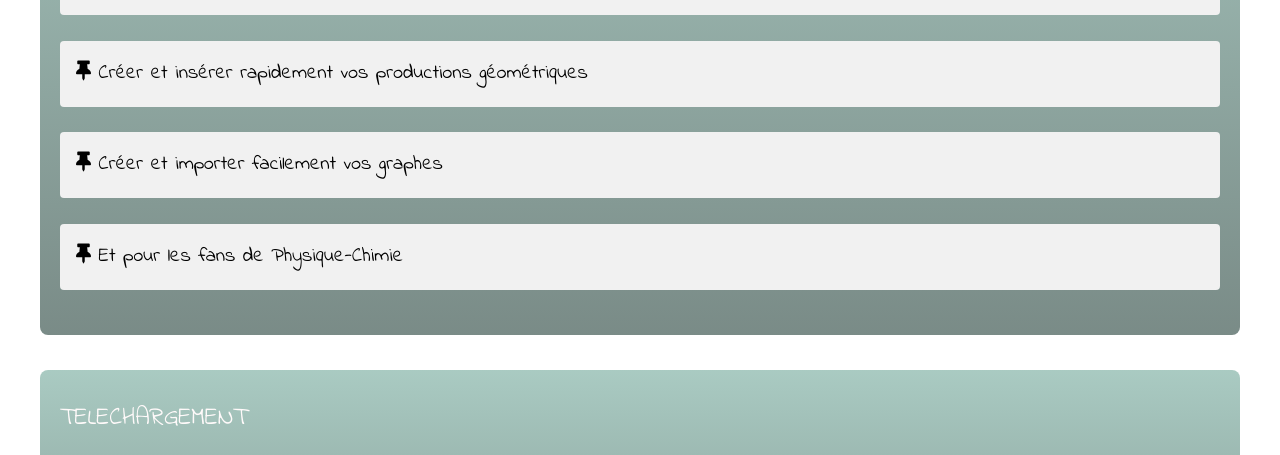
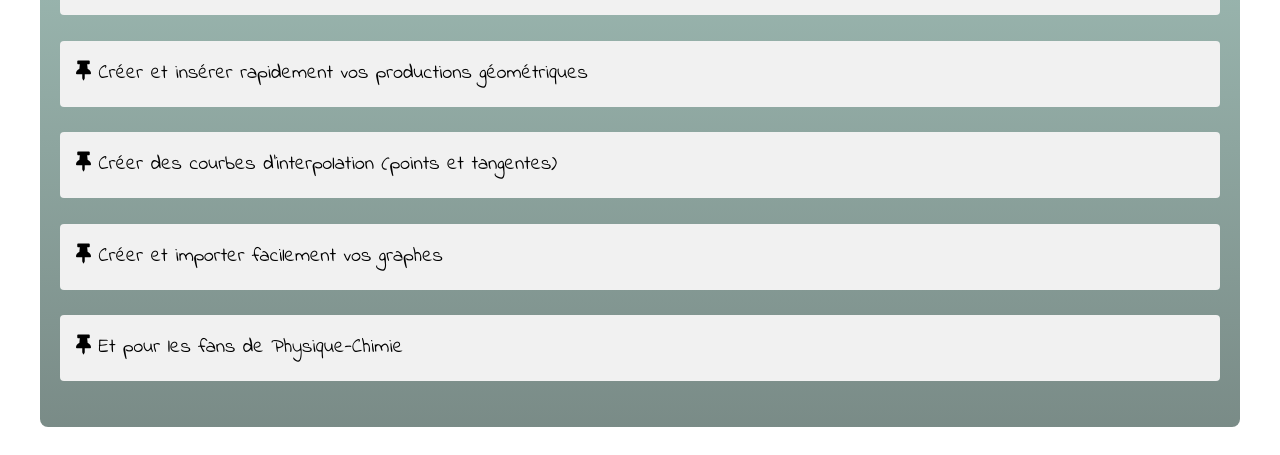
Before and after one commit to Kroxx974/plume, a plain HTML site: page index.html in a window 1280 px wide. Shown: the part 1020-1475 px from the top of the page. Drawn offline with Linux system fonts and the light colour scheme; a script that the page names is missing.

Commit message:
Update index.html

```diff
--- a/index.html
+++ b/index.html
@@ -75,6 +75,12 @@
             <div class="w3-center"><img style="width:50%; height:50%" id = "geometrie" class="w3-container w3-hide" src="./asset/gif/geometrie_gif.gif" alt="geometrie" class="w3-image" >
             </div>
             <br>
+			<button onclick="showOrNot('interpol')" class="w3-btn w3-block w3-light-gray w3-left-align">
+                <h4> <i class="fa fa-thumbtack"></i> Créer des courbes d'interpolation (points et tangentes)</h4>
+            </button>
+            <div class="w3-center"><img style="width:50%; height:50%" id = "interpol" class="w3-container w3-hide" src="./asset/gif/interpolation.gif" alt="geometrie" class="w3-image" >
+            </div>
+            <br>
             <button onclick="showOrNot('graphe')" class="w3-btn w3-block w3-light-gray w3-left-align">
                 <h4> <i class="fa fa-thumbtack"></i> Créer et importer facilement vos graphes</h4>
             </button>
```
